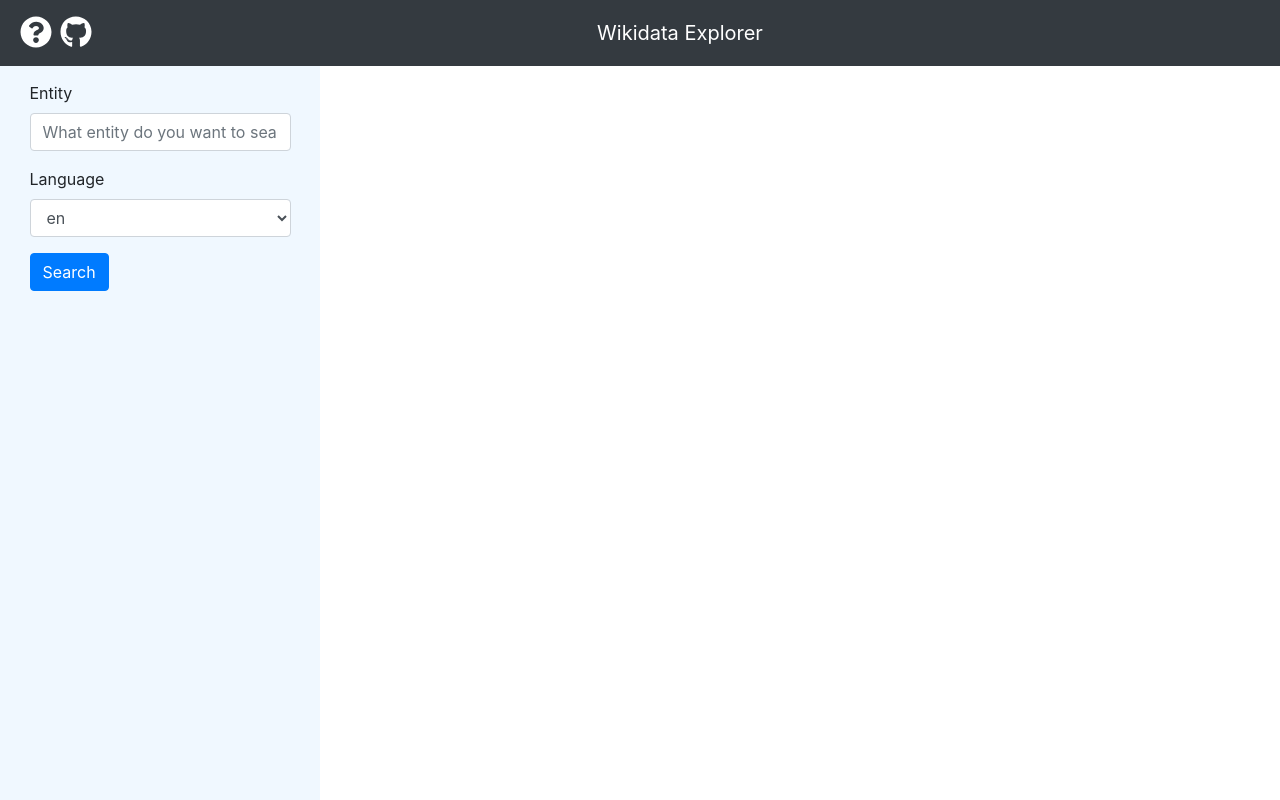
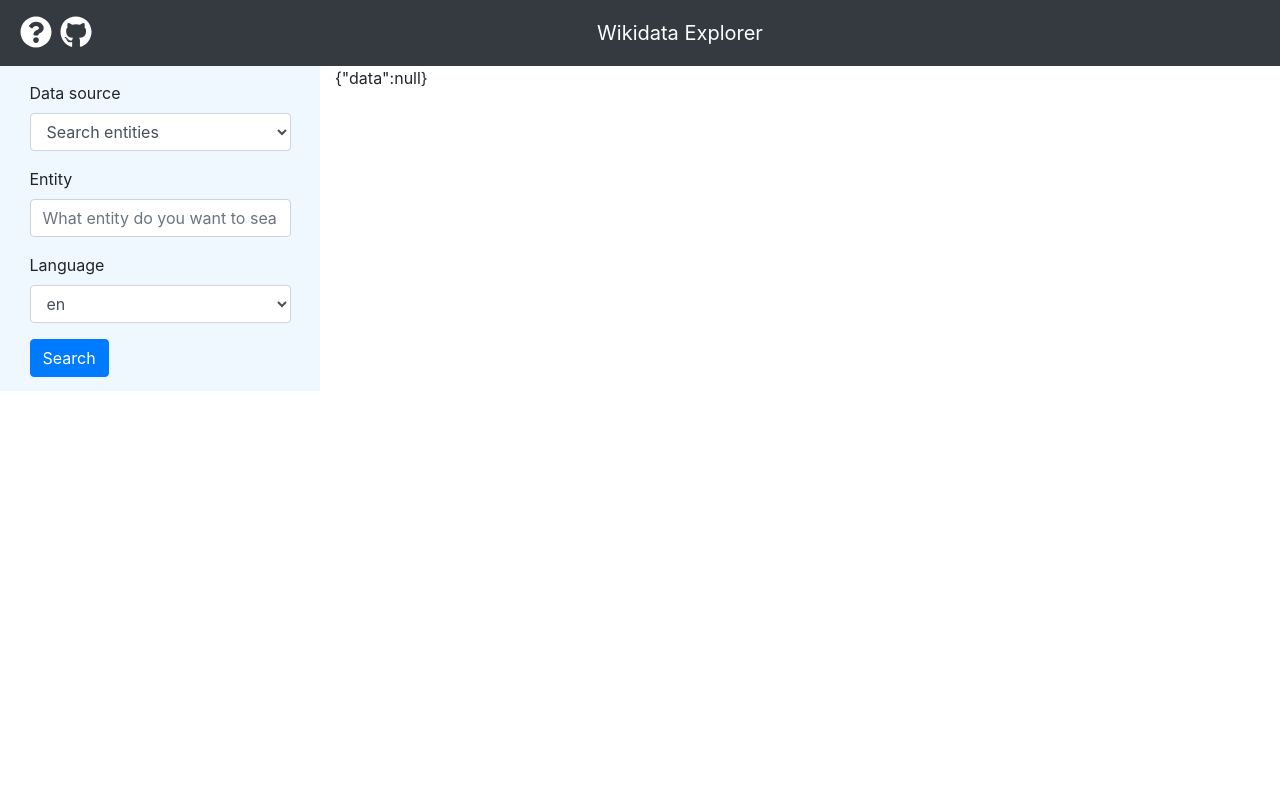
Before and after one commit to franekmagiera/web-app, a React (Create React App) app: page / in a window 1280 px wide. Shown: the top 800 px of the page. Built offline with nearby package versions, Linux system fonts and the light colour scheme; what wikibase-sdk would draw is missing.

Commit message:
Add untested and error prone way to execute sparql queries with no visualization

```diff
--- a/src/App.css
+++ b/src/App.css
@@ -1,5 +1,3 @@
 .leftPaneCol {
   background-color: aliceblue;
-  padding-left: 0;
-  padding-bottom: 100%;
 }
--- a/src/api/searchEntities.js
+++ b/src/api/api.js
@@ -14,7 +14,7 @@ const dropKeys = (obj) => {
     return Object.fromEntries(filteredEntries);
 };
 
-const searchEntities = async (search, language) => {
+export const searchEntities = async (search, language) => {
     const url = wdk.searchEntities({ search, language });
     // TODO: add exception handling for api call failure and result.data.search etc. being undefined.
     const result = await axios.get(url);
@@ -25,4 +25,9 @@ const searchEntities = async (search, language) => {
     };
 };
 
-export default searchEntities;
+export const executeQuery = async (query) => {
+    // TODO: add exception handling.
+    const [url, body] = wdk.sparqlQuery(query).split('?');
+    const result = await axios.post(url, body);
+    return result.data;
+};
--- a/src/components/LeftPane.js
+++ b/src/components/LeftPane.js
@@ -1,53 +1,29 @@
-// Currently only using it for the form.
 import React, { useState } from 'react';
-import { Form, FormGroup, Label, Input, Button, Alert } from 'reactstrap';
-import searchEntities from '../api/searchEntities.js'
+import { Form, FormGroup, Label, Input } from 'reactstrap';
+import SearchEntitiesForm from './SearchEntitiesForm.js';
+import SparqlForm from './SparqlForm.js';
 
 const LeftPane = (props) => {
-    const [entity, setEntity] = useState('');
-    const [language, setLanguage] = useState('en');
-    const [showAlert, setShowAlert] = useState(false);
-
-    const search = async () => {
-        if (!entity) {
-            setShowAlert(true);
-        } else {
-            setShowAlert(false);
-            const result =  await searchEntities(entity, language);
-            props.onSearch(result);
-        }
-    };
-
-    // Prevent enter from refreshing the page, make it search the entity instead.
-    const handleKeyDown = (event) => {
-        if (event.keyCode === 13) {
-            event.preventDefault();
-            search();
-        }
+    const [form, setForm] = useState('Search entities');
+    const options = {
+        'Search entities': <SearchEntitiesForm onSearch={props.onSearch} />,
+        'SPARQL query': <SparqlForm onSearch={props.onSearch} />
     };
 
     return (
-        <div className='form'>
-            <Alert color='danger' isOpen={showAlert} toggle={() => setShowAlert(false)}>
-                Entity field cannot be empty!
-            </Alert>
+        <div className='leftPaneForm'>
             <Form>
                 <FormGroup>
-                    <Label for='search'>Entity</Label>
-                    <Input placeholder='What entity do you want to search for?' onChange={event => setEntity(event.target.value)} onKeyDown={handleKeyDown}></Input>
-                </FormGroup>
-                <FormGroup>
-                    <Label for='language'>Language</Label>
-                    <Input type='select' name='select' onChange={event => setLanguage(event.target.value)}>
-                        <option>en</option>
-                        <option>pl</option>
+                    <Label for='Data-source'>Data source</Label>
+                    <Input type='select' name='select' onChange={event => setForm(event.target.value)}>
+                        {Object.keys(options).map(opt => <option>{opt}</option>)};
                     </Input>
                 </FormGroup>
             </Form>
-            <Button color='primary' onClick={search}>Search</Button>
+            {options[form]}
         </div>
+
     );
-
 };
 
 export default LeftPane;
--- a/src/components/RightPane.js
+++ b/src/components/RightPane.js
@@ -3,11 +3,11 @@ import { Table } from 'reactstrap';
 
 const RightPane = (props) => {
     // TODO: add exception/null/undefined checks.
-    if (!props.data) {
-        return <div></div>;
-    }
+    // if (!props.data) {
+    //     return <div></div>;
+    // }
 
-    const columnNames = (props.data.columns);
+    // const columnNames = (props.data.columns);
 
     const createTableData = (key, element) => {
         const tableData = (key === 'concepturi' ? <a href={element} target='_blank' rel='noopener noreferrer'>{element}</a> : element);
@@ -15,18 +15,19 @@ const RightPane = (props) => {
     };
 
     return (
-        <div>
-            <Table borderless responsive size='sm'>
-                <thead>
-                    <tr>
-                        {columnNames.map(columnName => <th>{columnName}</th>)}
-                    </tr>
-                </thead>
-                <tbody>
-                    {props.data.entities.map(entry => <tr>{Object.entries(entry).map(([key, element]) => createTableData(key, element))}</tr>)}
-                </tbody>
-            </Table>
-        </div>
+        // <div>
+        //     <Table borderless responsive size='sm'>
+        //         <thead>
+        //             <tr>
+        //                 {columnNames.map(columnName => <th>{columnName}</th>)}
+        //             </tr>
+        //         </thead>
+        //         <tbody>
+        //             {props.data.entities.map(entry => <tr>{Object.entries(entry).map(([key, element]) => createTableData(key, element))}</tr>)}
+        //         </tbody>
+        //     </Table>
+        // </div>
+        <p>{JSON.stringify(props)}</p>
     )
 };
 
--- /dev/null
+++ b/src/components/SearchEntitiesForm.js
@@ -0,0 +1,51 @@
+import React, { useState } from 'react';
+import { Form, FormGroup, Label, Input, Button, Alert } from 'reactstrap';
+import { searchEntities } from '../api/api.js'
+
+const SearchEntitiesForm = (props) => {
+    const [entity, setEntity] = useState('');
+    const [language, setLanguage] = useState('en');
+    const [showAlert, setShowAlert] = useState(false);
+
+    const search = async () => {
+        if (!entity) {
+            setShowAlert(true);
+        } else {
+            setShowAlert(false);
+            const result =  await searchEntities(entity, language);
+            props.onSearch(result);
+        }
+    };
+
+    // Prevent enter from refreshing the page, make it search the entity instead.
+    const handleKeyDown = (event) => {
+        if (event.keyCode === 13) {
+            event.preventDefault();
+            search();
+        }
+    };
+
+    return (
+        <div>
+            <Alert color='danger' isOpen={showAlert} toggle={() => setShowAlert(false)}>
+                Entity field cannot be empty!
+            </Alert>
+            <Form>
+                <FormGroup>
+                    <Label for='search'>Entity</Label>
+                    <Input placeholder='What entity do you want to search for?' onChange={event => setEntity(event.target.value)} onKeyDown={handleKeyDown}></Input>
+                </FormGroup>
+                <FormGroup>
+                    <Label for='language'>Language</Label>
+                    <Input type='select' name='select' onChange={event => setLanguage(event.target.value)}>
+                        <option>en</option>
+                        <option>pl</option>
+                    </Input>
+                </FormGroup>
+            </Form>
+            <Button color='primary' onClick={search}>Search</Button>
+        </div>
+    );
+};
+
+export default SearchEntitiesForm;
--- /dev/null
+++ b/src/components/SparqlForm.js
@@ -0,0 +1,48 @@
+import React, { useState } from 'react';
+import { Form, FormGroup, Label, Input, Button, Alert } from 'reactstrap';
+import { executeQuery } from '../api/api.js';
+
+const SparqlForm = (props) => {
+    const placeholderQuery =
+       `SELECT ?continent ?continentLabel
+        WHERE
+        {
+        ?continent wdt:P31 wd:Q5107.
+        SERVICE wikibase:label { bd:serviceParam wikibase:language "en". }
+        }
+        ORDER BY xsd:integer(SUBSTR(STR(?continent),STRLEN("http://www.wikidata.org/entity/Q")+1))
+    `;
+
+    const [query, setQuery] = useState(placeholderQuery);
+    const [showAlert, setShowAlert] = useState(false);
+
+    const execute = async () => {
+        if (!query) {
+            setShowAlert(true);
+        } else {
+            setShowAlert(false);
+            const result = await executeQuery(query);
+            props.onSearch(result);
+        }
+
+    };
+
+    // TODO: fix placeholder, figure out how to visualize data.
+
+    return (
+        <div>
+            <Form>
+                <FormGroup>
+                    <Alert color='danger' isOpen={showAlert} toggle={() => setShowAlert(false)}>
+                        Query field cannot be empty!
+                    </Alert>
+                    <Label for='sparql-query'>SPARQL query</Label>
+                    <Input type='textarea' name='query' className='textareaQuery' wrap='off' placeholder={placeholderQuery} onChange={event => setQuery(event.target.value)}></Input>
+                </FormGroup>
+            </Form>
+            <Button color='primary' onClick={execute}>Execute</Button>
+        </div>
+    );
+}
+
+export default SparqlForm;
--- a/src/index.css
+++ b/src/index.css
@@ -12,6 +12,11 @@ code {
     monospace;
 }
 
-.form {
+.leftPaneForm {
   padding: 5%;
 }
+
+.textareaQuery {
+  resize: none;
+  min-height: 200px;
+}
```
Also changed, not shown: 1 other file (tests, documents, lock files or other folders).
